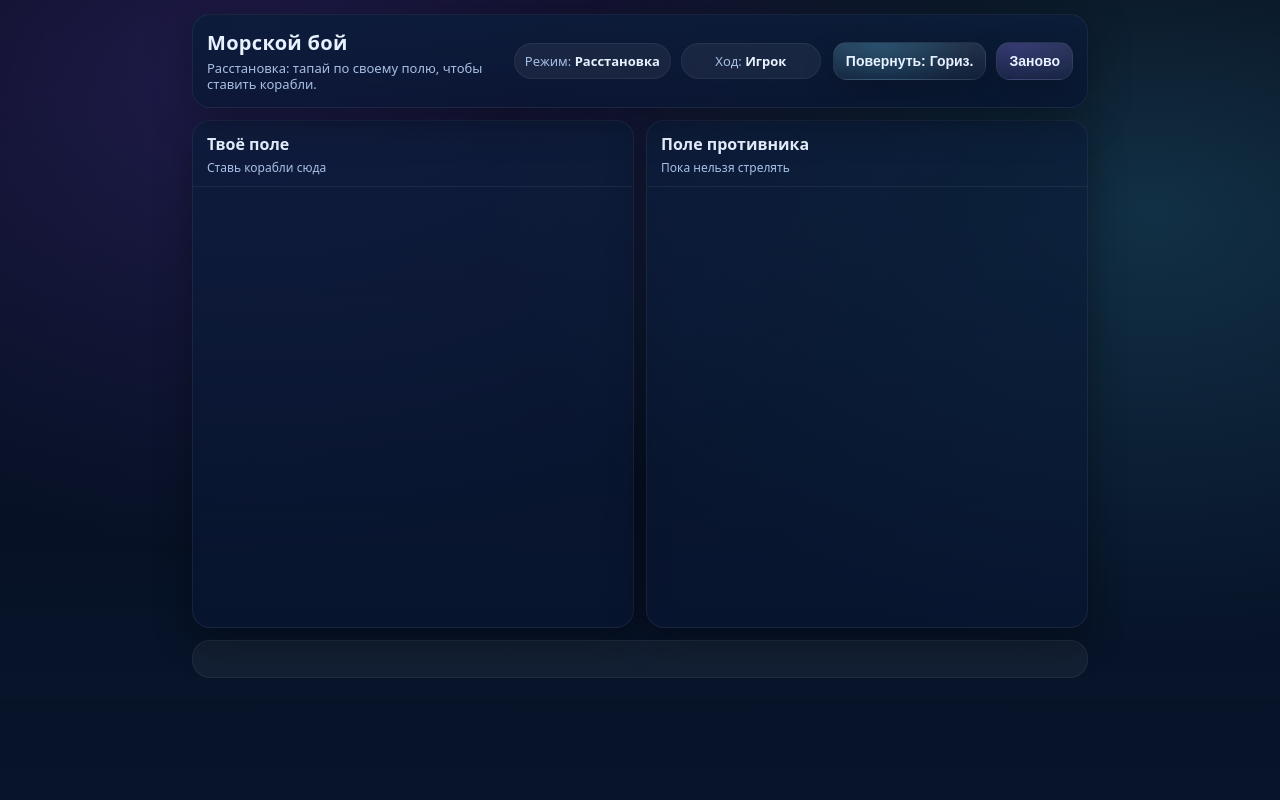
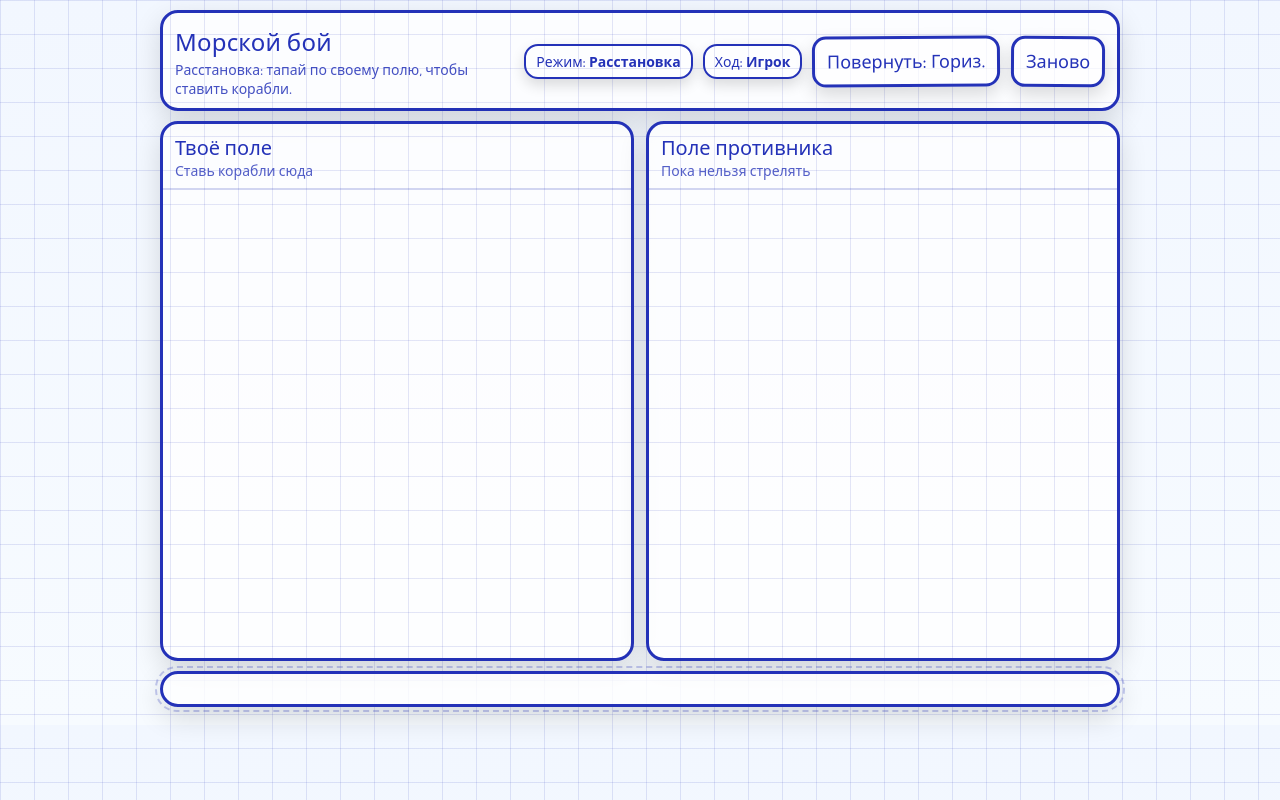
Before and after one commit to ise1311ise-ops/tgigra, a plain HTML site: page index.html in a window 1280 px wide. Drawn offline with Linux system fonts and the light colour scheme.

Commit message:
Add style.css
Updated CSS variables and styles for improved design consistency.

```diff
--- a/style.css
+++ b/style.css
@@ -1,132 +1,138 @@
 :root{
-  --bg1:#050816;
-  --bg2:#07142a;
-  --card:#0b1d3a;
-  --card2:#091632;
-  --text:#e8f1ff;
-  --muted:#a8c0e6;
-  --accent:#49d6ff;
-  --accent2:#7c5cff;
-  --line: rgba(255,255,255,0.10);
-  --line2: rgba(255,255,255,0.06);
-  --good:#3cff9c;
-  --bad:#ff4a6a;
+  --paper:#f7fbff;
+  --paper2:#f2f7ff;
+  --ink:#2432b8;
+  --inkSoft: rgba(36,50,184,.45);
+  --grid: rgba(36,50,184,.12);
+  --shadow: rgba(0,0,0,.14);
 }
 
 *{ box-sizing:border-box; }
-html,body{
-  margin:0; padding:0;
-  font-family: system-ui, -apple-system, Segoe UI, Roboto, Arial, sans-serif;
-  color: var(--text);
+html,body{ margin:0; padding:0; }
+
+body{
+  font-family: "Patrick Hand", system-ui, -apple-system, Segoe UI, Roboto, Arial, sans-serif;
+  color: var(--ink);
+  background: linear-gradient(0deg, var(--paper), var(--paper2));
+}
+
+/* лист в клетку по всему экрану */
+body::before{
+  content:"";
+  position: fixed;
+  inset:0;
   background:
-    radial-gradient(1200px 800px at 20% 10%, rgba(124,92,255,0.22), transparent 60%),
-    radial-gradient(1200px 800px at 90% 30%, rgba(73,214,255,0.18), transparent 55%),
-    linear-gradient(180deg, var(--bg1), var(--bg2));
-  min-height:100%;
+    linear-gradient(var(--grid) 1px, transparent 1px),
+    linear-gradient(90deg, var(--grid) 1px, transparent 1px);
+  background-size: 34px 34px;
+  pointer-events:none;
 }
 
 .wrap{
-  max-width: 920px;
+  max-width: 980px;
   margin: 0 auto;
-  padding: 14px 12px 20px;
+  padding: 10px 10px 18px;
+}
+
+.paperCard{
+  background: rgba(255,255,255,.78);
+  border: 3px solid var(--ink);
+  border-radius: 18px;
+  box-shadow: 0 10px 28px var(--shadow);
+  position: relative;
+}
+.paperCard::after{
+  content:"";
+  position:absolute;
+  inset:-8px;
+  border: 2px dashed rgba(36,50,184,.25);
+  border-radius: 22px;
+  pointer-events:none;
 }
 
 .topbar{
+  padding: 12px 12px 10px;
   display:grid;
   grid-template-columns: 1fr auto auto;
-  gap: 12px;
+  gap: 10px;
   align-items:center;
-  padding: 14px;
-  border: 1px solid var(--line2);
+
+  background: rgba(255,255,255,.78);
+  border: 3px solid var(--ink);
   border-radius: 18px;
-  background: linear-gradient(180deg, rgba(11,29,58,0.85), rgba(9,22,50,0.75));
-  box-shadow: 0 10px 40px rgba(0,0,0,0.35);
-  backdrop-filter: blur(10px);
+  box-shadow: 0 10px 28px var(--shadow);
 }
 
 .title .h1{
-  font-size: 20px;
-  font-weight: 800;
-  letter-spacing: 0.3px;
+  font-size: 24px;
+  letter-spacing: .2px;
 }
 .title .sub{
-  margin-top: 4px;
-  color: var(--muted);
-  font-size: 13px;
-  line-height: 1.25;
+  margin-top: 2px;
+  font-size: 14px;
+  opacity:.85;
 }
 
 .hud{
   display:flex;
   gap: 10px;
-  flex-wrap: wrap;
+  flex-wrap:wrap;
   justify-content:flex-end;
 }
 .pill{
-  border: 1px solid var(--line2);
-  background: rgba(255,255,255,0.06);
-  padding: 8px 10px;
-  border-radius: 999px;
-  font-size: 13px;
-  color: var(--muted);
-  min-width: 140px;
-  text-align:center;
+  padding: 6px 10px;
+  border: 2px solid var(--ink);
+  border-radius: 14px;
+  background: rgba(255,255,255,.6);
+  box-shadow: 0 6px 14px var(--shadow);
+  font-size: 14px;
 }
-.pill span{ color: var(--text); font-weight: 700; }
+.pill span{ font-weight: 700; }
 
 .controls{
   display:flex;
   gap: 10px;
+  flex-wrap:wrap;
   justify-content:flex-end;
-  flex-wrap: wrap;
 }
+
 .btn{
   -webkit-tap-highlight-color: transparent;
-  border: 1px solid var(--line2);
-  background: radial-gradient(160px 80px at 30% 10%, rgba(73,214,255,0.20), transparent 60%),
-              linear-gradient(180deg, rgba(255,255,255,0.10), rgba(255,255,255,0.04));
-  color: var(--text);
+  cursor:pointer;
   padding: 10px 12px;
   border-radius: 14px;
-  font-weight: 700;
-  font-size: 14px;
-  cursor:pointer;
-  box-shadow: 0 10px 30px rgba(0,0,0,0.22);
+  border: 3px solid var(--ink);
+  background: rgba(255,255,255,.65);
+  font-family: inherit;
+  color: var(--ink);
+  font-size: 18px;
+  box-shadow: 0 8px 18px var(--shadow);
+  transform: rotate(-0.4deg);
 }
-.btn:active{ transform: translateY(1px) scale(0.99); }
-.btn2{
-  background: radial-gradient(160px 80px at 30% 10%, rgba(124,92,255,0.22), transparent 60%),
-              linear-gradient(180deg, rgba(255,255,255,0.10), rgba(255,255,255,0.04));
-}
+.btn2{ transform: rotate(0.35deg); }
+.btn:active{ transform: translateY(1px) rotate(0deg) scale(0.99); }
 
 .boards{
-  margin-top: 12px;
+  margin-top: 10px;
   display:grid;
   grid-template-columns: 1fr 1fr;
   gap: 12px;
 }
 
 .boardCard{
-  border: 1px solid var(--line2);
+  background: rgba(255,255,255,.78);
+  border: 3px solid var(--ink);
   border-radius: 18px;
-  background: linear-gradient(180deg, rgba(11,29,58,0.70), rgba(9,22,50,0.65));
-  box-shadow: 0 12px 36px rgba(0,0,0,0.35);
+  box-shadow: 0 10px 28px var(--shadow);
   overflow:hidden;
 }
 
 .boardHead{
-  padding: 12px 14px 10px;
-  border-bottom: 1px solid var(--line2);
+  padding: 10px 12px 8px;
+  border-bottom: 2px solid rgba(36,50,184,.2);
 }
-.boardTitle{
-  font-size: 16px;
-  font-weight: 800;
-}
-.boardHint{
-  margin-top: 4px;
-  font-size: 12px;
-  color: var(--muted);
-}
+.boardTitle{ font-size: 20px; }
+.boardHint{ font-size: 14px; opacity:.78; }
 
 canvas{
   width: 100%;
@@ -136,31 +142,15 @@ canvas{
 }
 
 .footer{
-  margin-top: 12px;
-  padding: 14px;
-  border: 1px solid var(--line2);
-  border-radius: 18px;
-  background: rgba(255,255,255,0.05);
+  margin-top: 10px;
+  padding: 12px;
 }
 
-.shipsRow{
-  font-weight: 800;
-  font-size: 13px;
-  color: var(--text);
+.shipsRow{ font-size: 16px; }
+.tip{ margin-top: 6px; font-size: 16px; opacity:.88; }
+
+@media (max-width: 820px){
+  .topbar{ grid-template-columns: 1fr; }
+  .hud,.controls{ justify-content:flex-start; }
+  .boards{ grid-template-columns: 1fr; }
 }
-.tip{
-  margin-top: 8px;
-  font-size: 13px;
-  color: var(--muted);
-  line-height: 1.35;
-}
-
-@media (max-width: 780px){
-  .topbar{
-    grid-template-columns: 1fr;
-  }
-  .hud, .controls{ justify-content:flex-start; }
-  .boards{
-    grid-template-columns: 1fr;
-  }
-}
```
